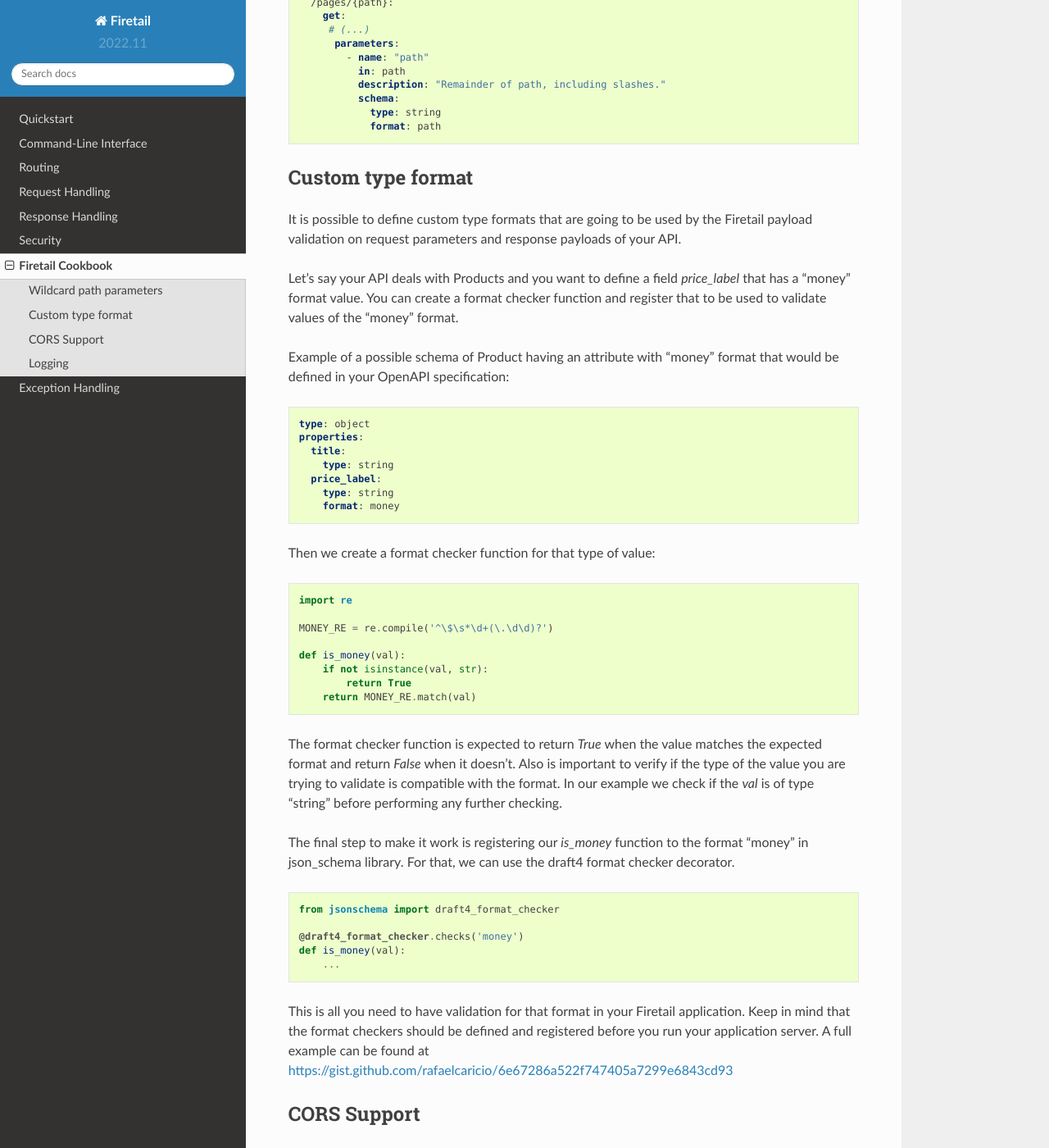
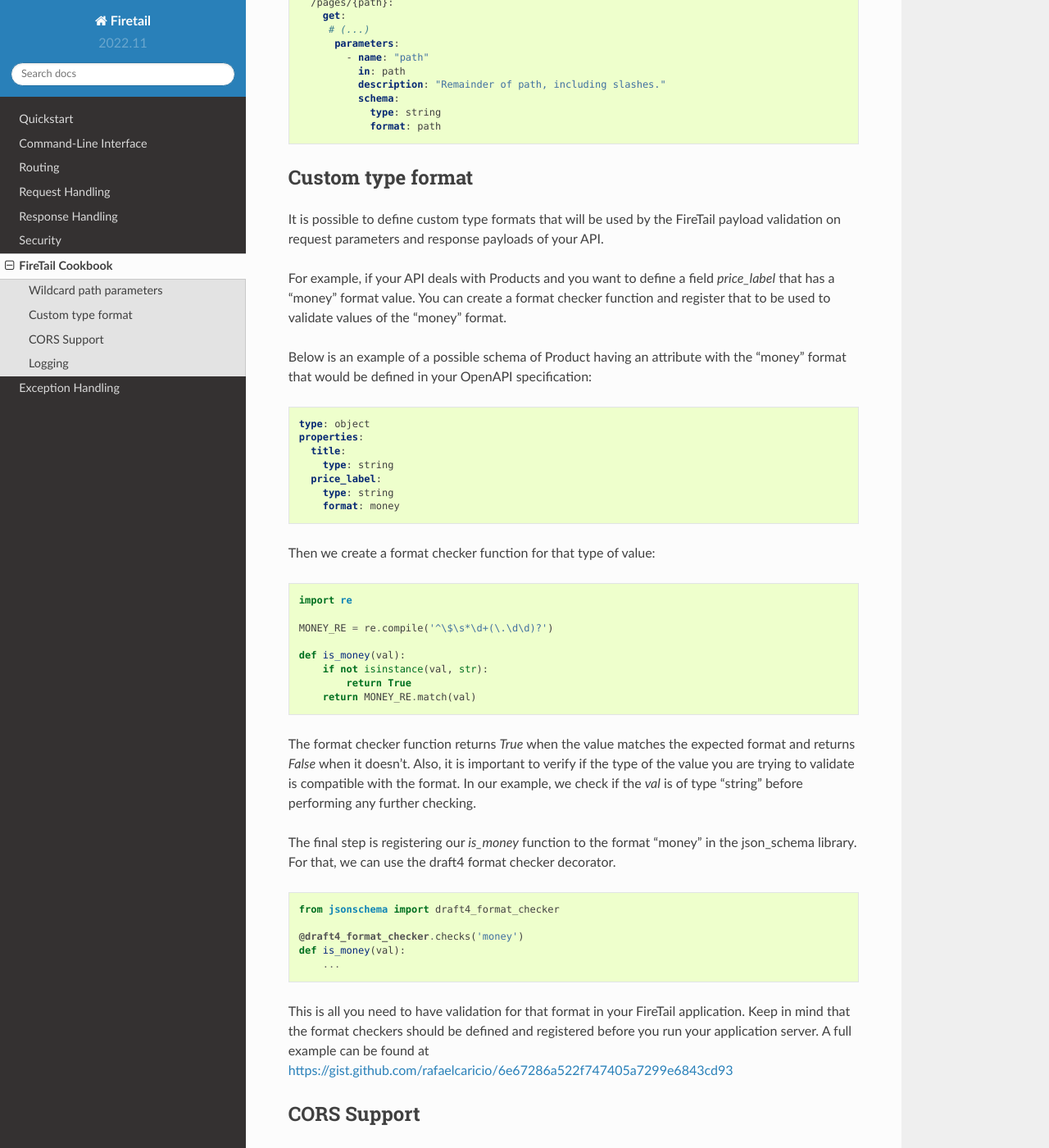
Before and after one commit to FireTail-io/firetail-py-lib, a Sphinx documentation site: the page built from docs/cookbook.rst, in a window 1280 px wide and 1400 px high, scrolled down 420 px. Shown: the whole window at 82% size. Built offline with Sphinx 7.4.7 and the Read the Docs theme 2.0.0, drawn with Linux system fonts in a browser that asks for light colours; the version number is read from the project's files by our own code; some of the changed text lies outside the part shown.

Commit message:
Update cookbook.rst

```diff
--- a/docs/cookbook.rst
+++ b/docs/cookbook.rst
@@ -1,16 +1,16 @@
-Firetail Cookbook
+FireTail Cookbook
 ==================
 
 This section aims to be a cookbook of possible solutions for specific
-use cases of Firetail.
+use cases of FireTail.
 
 Wildcard path parameters
 ------------------------
 
-Path parameters cannot contain slashes by default, but sometimes it's useful
-to have a path parameter which takes the full remainder of the HTTP path
-including slashes, e.g. to allow parsing "my/deep/path" from
-"/pages/my/deep/path". Firetail supports parsing such path remainders
+By default, path parameters cannot contain slashes, but sometimes it's useful
+to have a path parameter that takes the full remainder of the HTTP path
+including slashes, for example, to allow parsing "my/deep/path" from
+"/pages/my/deep/path". FireTail supports parsing such path remainders
 by using ``format: path``:
 
 .. code-block:: yaml
@@ -31,16 +31,16 @@ by using ``format: path``:
 Custom type format
 ------------------
 
-It is possible to define custom type formats that are going to be used
-by the Firetail payload validation on request parameters and response
+It is possible to define custom type formats that will be used
+by the FireTail payload validation on request parameters and response
 payloads of your API.
 
-Let's say your API deals with Products and you want to define a field
+For example, if your API deals with Products and you want to define a field
 `price_label` that has a "money" format value. You can create a format
 checker function and register that to be used to validate values of
 the "money" format.
 
-Example of a possible schema of Product having an attribute with
+Below is an example of a possible schema of Product having an attribute with the
 "money" format that would be defined in your OpenAPI specification:
 
 .. code-block:: yaml
@@ -67,15 +67,15 @@ Then we create a format checker function for that type of value:
             return True
         return MONEY_RE.match(val)
 
-The format checker function is expected to return `True` when the
-value matches the expected format and return `False` when it
-doesn't. Also is important to verify if the type of the value you are
-trying to validate is compatible with the format. In our example we
+The format checker function returns `True` when the
+value matches the expected format and returns `False` when it
+doesn't. Also, it is important to verify if the type of the value you are
+trying to validate is compatible with the format. In our example, we
 check if the `val` is of type "string" before performing any further
 checking.
 
-The final step to make it work is registering our `is_money` function
-to the format "money" in json_schema library. For that, we can use the
+The final step is registering our `is_money` function
+to the format "money" in the json_schema library. For that, we can use the
 draft4 format checker decorator.
 
 .. code-block:: python
@@ -87,7 +87,7 @@ draft4 format checker decorator.
         ...
 
 This is all you need to have validation for that format in your
-Firetail application. Keep in mind that the format checkers should be
+FireTail application. Keep in mind that the format checkers should be
 defined and registered before you run your application server. A full
 example can be found at
 https://gist.github.com/rafaelcaricio/6e67286a522f747405a7299e6843cd93
@@ -96,7 +96,7 @@ https://gist.github.com/rafaelcaricio/6e67286a522f747405a7299e6843cd93
 CORS Support
 ------------
 
-CORS_ (Cross-origin resource sharing) is not built into Firetail, but you can use the `flask-cors`_ library
+CORS_ (Cross-origin resource sharing) is not built into FireTail, but you can use the `flask-cors`_ library
 to set CORS headers:
 
 .. code-block:: python
```
Also changed, not shown: other parts of docs/cookbook.rst (+3 -3 lines).
